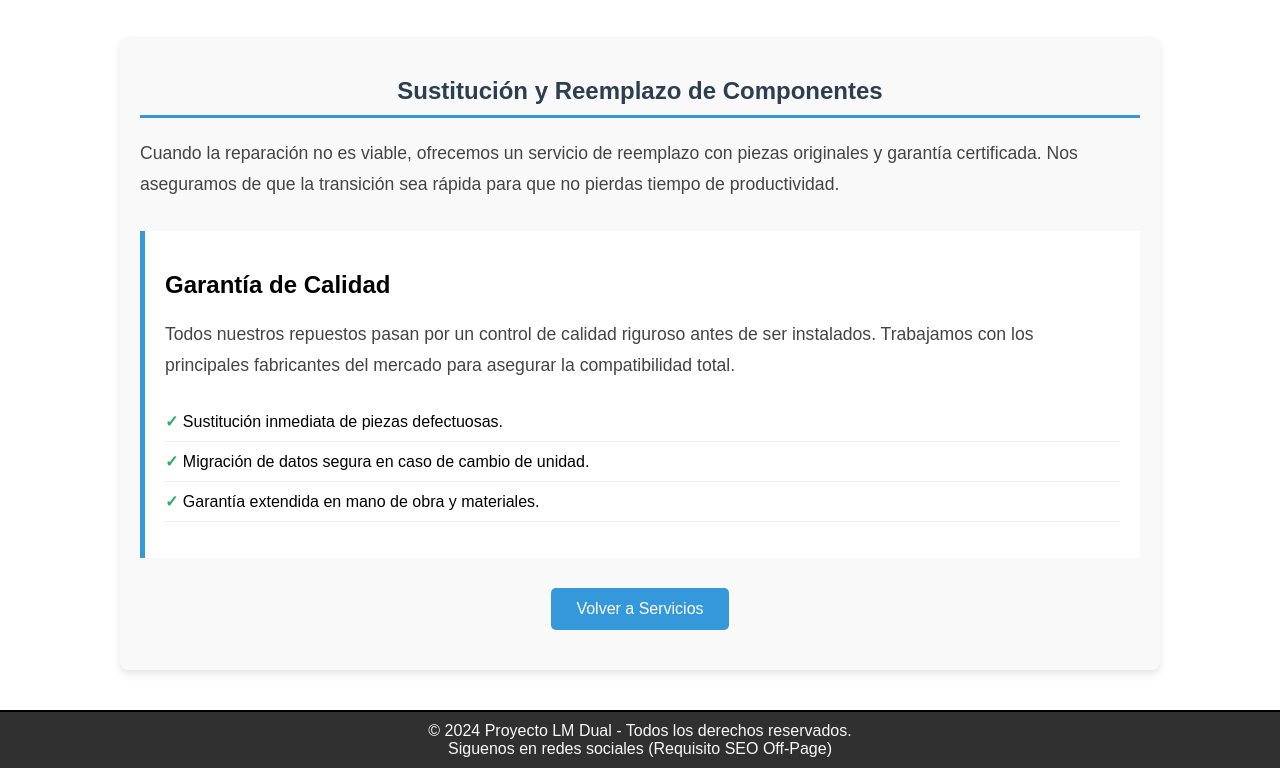
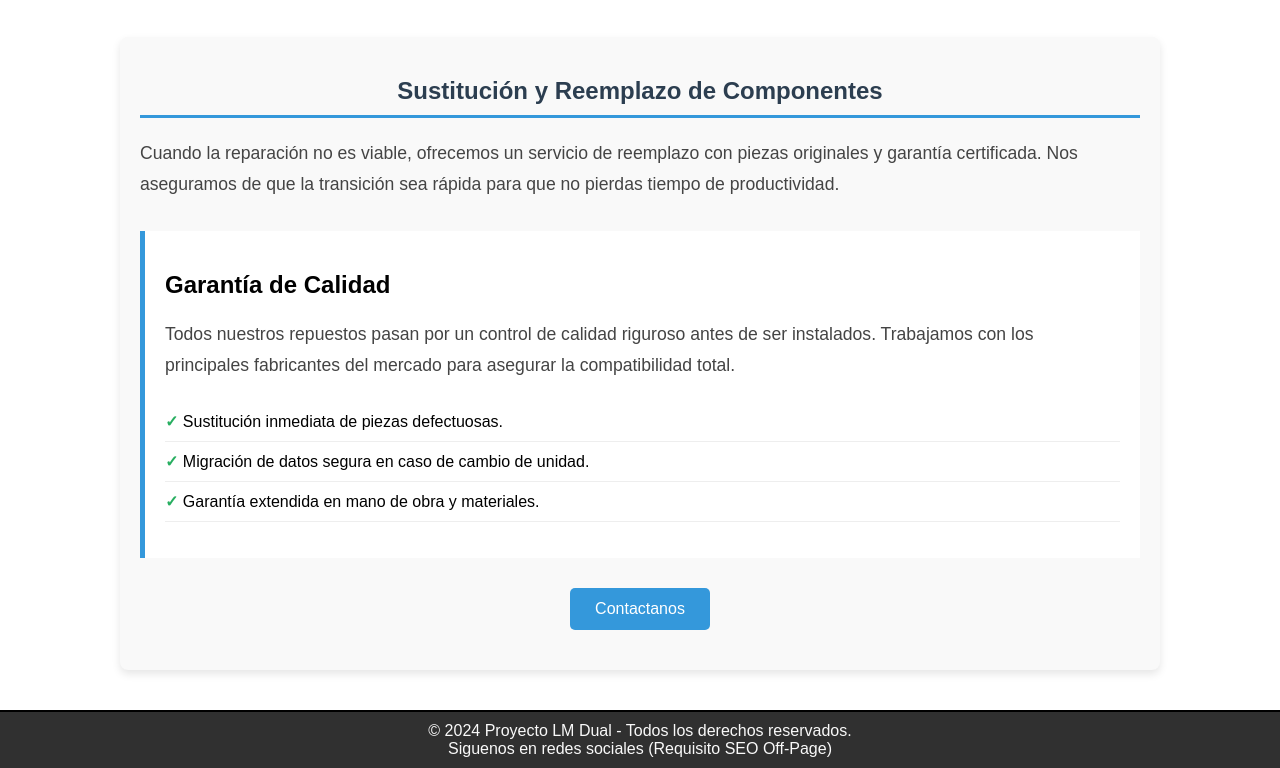
Before and after one commit to AngelSambrano/Proyecto-LM, a plain HTML site: page Reemplazo.html in a window 1280 px wide. Shown: the part 194-962 px from the top of the page. Drawn offline with Linux system fonts and the light colour scheme.

Commit message:
Cambio de redireccion

```diff
--- a/Reemplazo.html
+++ b/Reemplazo.html
@@ -52,7 +52,7 @@
             </ul>
         </div>
 
-        <a href="Servicios.html" class="boton">Volver a Servicios</a>
+        <a href="Contacto.html" class="boton">Contactanos</a>
     </section>
 </main>
 
```
